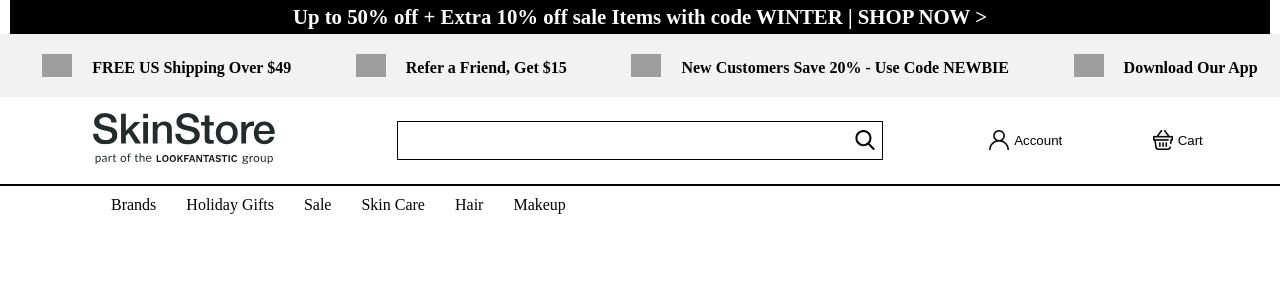
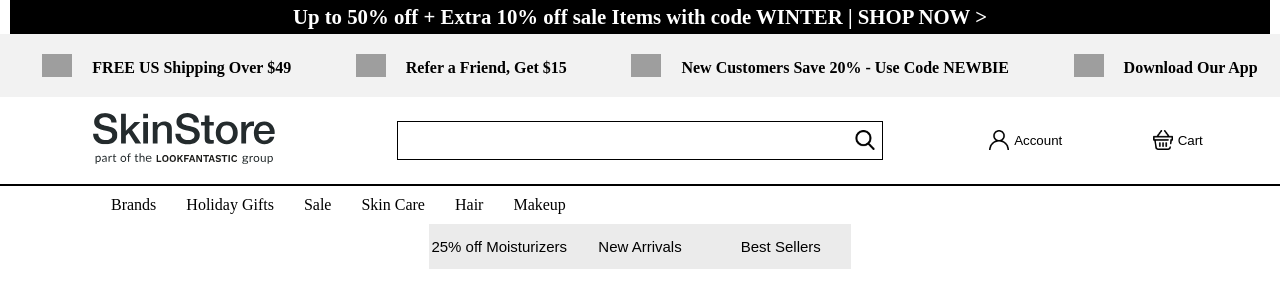
Before and after one commit to saintlypioneer/skinstore-clone, a plain HTML site: page components.html in a window 1280 px wide. Drawn offline with Linux system fonts and the light colour scheme; grey boxes are pictures that could not be loaded.

Commit message:
created tab bar (#6)
Co-authored-by: AkashSaha747 <akashkalyaganj5@gmail.com>

```diff
--- a/components.html
+++ b/components.html
@@ -231,7 +231,37 @@
 
     <div class="img_hero" id="img_hero"></div>
 
-    <div class="tab_groups" id="tab_groups"></div>
+    <div  class="tab_groups" id="tab_groups" style=" background-color: white;">
+        <div class="sub_div_1" style="       width: 33%;
+        margin: auto;
+        display: flex;">
+            <button class="tab_groups_1" style="  flex: 1;
+            background-color: rgb(235,235,235);
+            border: none;
+            height: 45px;
+            font-size: 15px;
+            text-align: center;">
+                25% off Moisturizers
+                </button>
+                <button class="tab_groups_2" style="  flex: 1;
+            background-color: rgb(235,235,235);
+            border: none;
+            height: 45px;
+            font-size: 15px;
+            text-align: center;">
+                    New Arrivals
+                </button>
+                <button class="tab_groups_3" style="  flex: 1;
+            background-color: rgb(235,235,235);
+            border: none;
+            height: 45px;
+            font-size: 15px;
+            text-align: center;">
+                    Best Sellers
+                </button>
+        </div>
+
+    </div>
 
     <div class="item_card_with_rating" id="item_card_with_rating"></div>
     <div class="item_card_without_rating" id="item_card_without_rating"></div>
```
